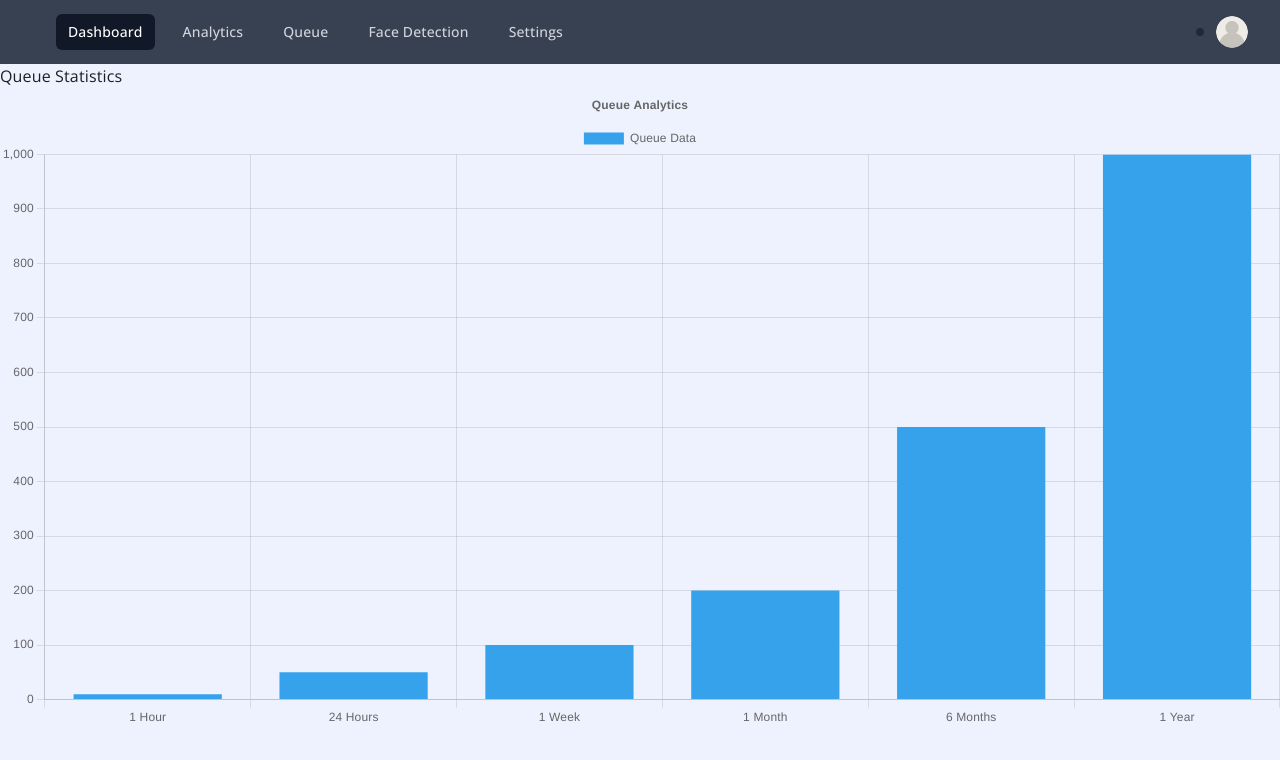
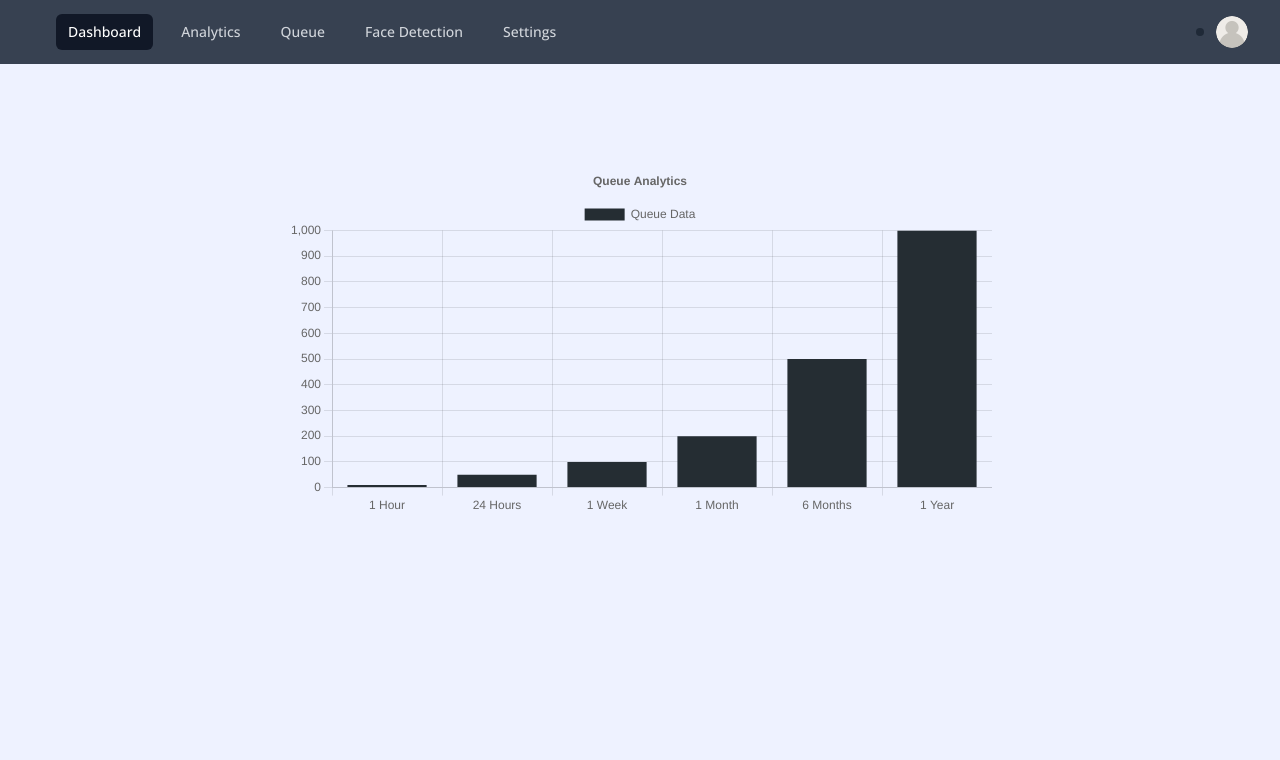
Before and after one commit to Octarinox/spari-frontend, a Next.js app: page /queue/analytics in a window 1280 px wide. Shown: the top 760 px of the page. Built offline with nearby package versions, Linux system fonts and the light colour scheme.

Commit message:
refactor: made a few changes with design

```diff
--- a/app/(loggedIn)/queue/analytics/page.tsx
+++ b/app/(loggedIn)/queue/analytics/page.tsx
@@ -1,5 +1,6 @@
 "use client";
 import QueueChart from "@/components/Analytics/Queue";
+import styles from "@/components/Analytics/styles/queueAnalytics.module.scss";
 
 const queueData = [
    { interval: "1 Hour", value: 10 },
@@ -11,8 +12,7 @@ const queueData = [
 ];
 const QueueStats = () => {
    return (
-      <div>
-         <h1>Queue Statistics</h1>
+      <div className={styles.container}>
          <QueueChart data={queueData} />
       </div>
    );
--- a/app/layout.tsx
+++ b/app/layout.tsx
@@ -8,8 +8,6 @@ import "@fontsource/roboto/500.css";
 import "@fontsource/roboto/700.css";
 
 import { AuthProvider } from "@/components/Login/cotnext";
-import { createTheme, ThemeProvider } from "@mui/material/styles";
-import CssBaseline from "@mui/material/CssBaseline";
 import * as React from "react";
 
 const openSans = Open_Sans({
@@ -20,7 +18,6 @@ const notoSerifGeorgian = Noto_Serif_Georgian({
    subsets: ["georgian"],
    weight: ["300", "400", "500"],
 });
-const defaultTheme = createTheme();
 
 export default function LoggedOutRootLayout({
    children,
@@ -30,10 +27,7 @@ export default function LoggedOutRootLayout({
    return (
       <html lang="en">
          <body className={`${openSans.className} bg-indigo-50`}>
-            <ThemeProvider theme={defaultTheme}>
-               <CssBaseline />
-               <AuthProvider>{children}</AuthProvider>
-            </ThemeProvider>
+            <AuthProvider>{children}</AuthProvider>
          </body>
       </html>
    );
--- a/components/Analytics/Queue.tsx
+++ b/components/Analytics/Queue.tsx
@@ -1,4 +1,3 @@
-"use client";
 import React from "react";
 import {
    BarElement,
@@ -9,6 +8,7 @@ import {
    Title,
    Tooltip,
 } from "chart.js";
+import styles from "@/components/Analytics/styles/queueAnalytics.module.scss";
 import { Bar } from "react-chartjs-2";
 
 ChartJS.register(
@@ -21,14 +21,13 @@ ChartJS.register(
 );
 
 const QueueChart = ({ data }: any) => {
-   // Define the data for the chart
    const chartData = {
       labels: data.map((item: any) => item.interval),
       datasets: [
          {
             label: "Queue Data",
             data: data.map((item: any) => item.value),
-            backgroundColor: "#36A2EB", // Blue color for bars
+            backgroundColor: "#252d33",
          },
       ],
    };
@@ -50,9 +49,15 @@ const QueueChart = ({ data }: any) => {
       interaction: {
          intersect: false,
       },
+
+      updateMode: "resize",
    };
 
-   return <Bar data={chartData} options={chartOptions} />;
+   return (
+      <div className={styles.chartBox}>
+         <Bar data={chartData} options={chartOptions} />
+      </div>
+   );
 };
 
 export default QueueChart;
--- /dev/null
+++ b/components/Analytics/styles/queueAnalytics.module.scss
@@ -0,0 +1,12 @@
+.container {
+  display: flex;
+  justify-content: center;
+  position: relative;
+  top: 100px;
+  width: 100%;
+  height: 100%;
+}
+
+.chartBox {
+  width: 55%;
+}
--- a/components/Sidebar.tsx
+++ b/components/Sidebar.tsx
@@ -77,7 +77,7 @@ const Sidebar = () => {
          </button>
          <div
             id="default-sidebar"
-            className={`absolute top-0 left-0 w-64 h-screen transition-transform ${
+            className={`z-40 absolute top-0 left-0 w-64 h-screen transition-transform ${
                isSidebarOpen
                   ? "translate-x-0"
                   : "-translate-x-full sm:translate-x-0"
--- a/components/UserRegister.tsx
+++ b/components/UserRegister.tsx
@@ -1,6 +1,6 @@
 "use client";
+import * as React from "react";
 import { useState } from "react";
-import * as React from "react";
 import Avatar from "@mui/material/Avatar";
 import Button from "@mui/material/Button";
 import TextField from "@mui/material/TextField";
@@ -10,12 +10,10 @@ import LockOutlinedIcon from "@mui/icons-material/LockOutlined";
 import Typography from "@mui/material/Typography";
 import Container from "@mui/material/Container";
 import { MuiTelInput } from "mui-tel-input";
-import { FormControl } from "@mui/material";
-import { InputLabel } from "@mui/material";
-import { Select } from "@mui/material";
-import { MenuItem } from "@mui/material";
+import { FormControl, InputLabel, MenuItem, Select } from "@mui/material";
 import Autocomplete from "@mui/material/Autocomplete";
 import OnlyDigits from "@/utils/OnlyDigits";
+
 export default function UserRegisterForm() {
    const [role, setRole] = useState("");
    const [value, setValue] = useState("");
@@ -42,7 +40,7 @@ export default function UserRegisterForm() {
       console.log(role);
    };
    return (
-      <Container component="main" maxWidth="xs">
+      <Container component="main" maxWidth="xs" className={"sm:ml-56 md:ml-2"}>
          <Box
             sx={{
                marginTop: 8,
```
Also changed, not shown: constants/settingsMenuItems.tsx (+3 -4 lines), shared/active.module.css (deleted, +0 -7 lines), shared/activeItems.module.scss (added, +11 -0 lines).
